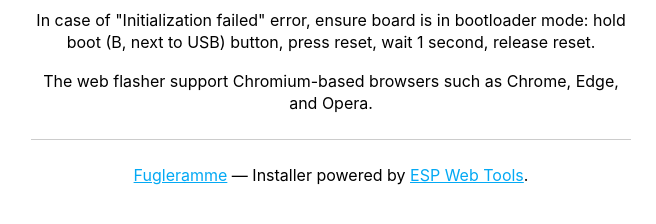
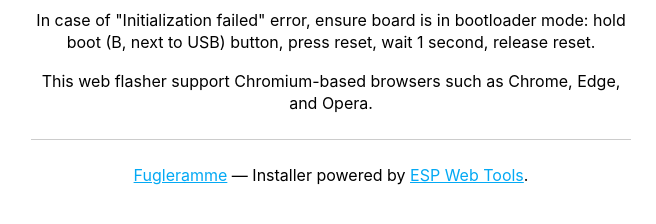
Before and after one commit to fugleramme/clients, a plain HTML site: page xiao-arduino/web/index.html in a window 1280 px wide. Shown: the part 226-450 px from the top of the page, 309-965 px from the left. Drawn offline with Linux system fonts and the light colour scheme.

Commit message:
Fix grammatical error in footer text

```diff
--- a/xiao-arduino/web/index.html
+++ b/xiao-arduino/web/index.html
@@ -97,7 +97,7 @@
 
       <div class="footer">
         <p>In case of "Initialization failed" error, ensure board is in bootloader mode: hold boot (B, next to USB) button, press reset, wait 1 second, release reset.</p>
-        <p>The web flasher support Chromium-based browsers such as Chrome, Edge, and Opera.</p>
+        <p>This web flasher support Chromium-based browsers such as Chrome, Edge, and Opera.</p>
       </div>
       <div class="footer">
         <a href="https://github.com/arnegiacomo/fugleramme/"
```
